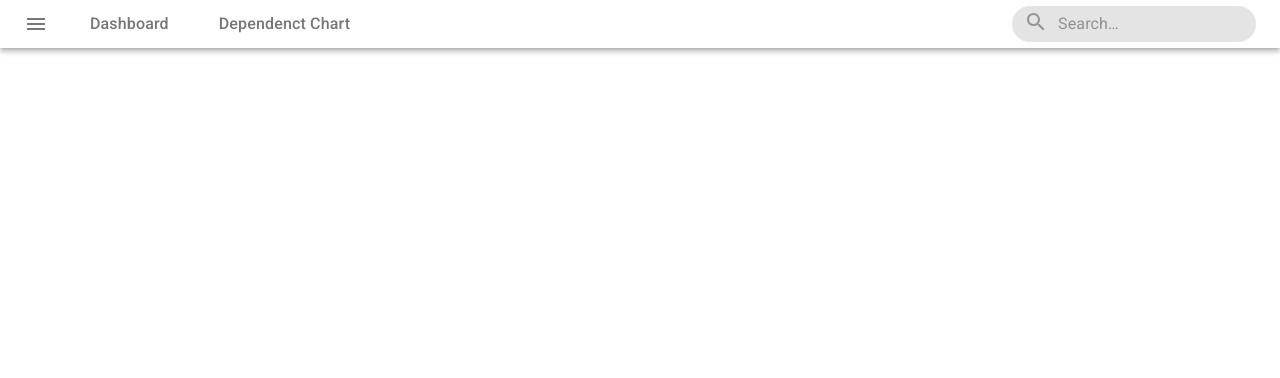
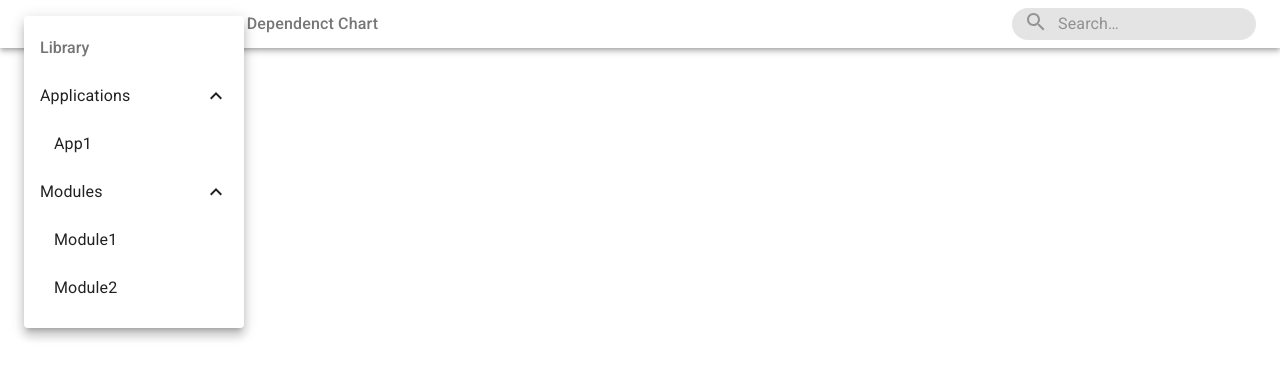
Before and after one commit to oslabs-beta/atriom-dashboard, a React app: page / in a window 1280 px wide. Both pictures are taken after a click on the button "dropMenu". Shown: the top 378 px of the page. Built offline with nearby package versions, Linux system fonts and the light colour scheme.

Commit message:
Drop Menu added. Components need to be sorted

```diff
--- a/src/components/App.js
+++ b/src/components/App.js
@@ -1,11 +1,8 @@
 import React from 'react';
 import NavBar from './NavBar';
-import "../styles/NavBar.scss"
 
 export default function App() {
   return (
-    <React.Fragment>
-      <NavBar />
-    </React.Fragment>
+    <NavBar />
   );
 }
--- /dev/null
+++ b/src/components/DropMenu.js
@@ -0,0 +1,37 @@
+import "../styles/MenuContents.scss"
+import React from 'react';
+import IconButton from '@material-ui/core/Button';
+import MenuIcon from '@material-ui/icons/Menu';
+import Menu from '@material-ui/core/Menu';
+import MenuItem from '@material-ui/core/MenuItem';
+import MenuContents from './MenuContents'
+
+export default function DropMenu() {
+  const [anchorEl, setAnchorEl] = React.useState(null);
+
+  const handleClick = (event) => {
+    // console.log(event.currentTarget.parentElement.parentElement)
+    setAnchorEl(event.currentTarget);
+  };
+
+  const handleClose = () => {
+    setAnchorEl(null);
+  };
+
+  return (
+    <div>
+      <IconButton edge="start" className="menuButton" color="inherit" aria-label="dropMenu" onClick={handleClick}>
+        <MenuIcon className="menuIcon"/>
+      </IconButton>
+      <Menu
+        id="simple-menu"
+        anchorEl={anchorEl}
+        keepMounted
+        open={Boolean(anchorEl)}
+        onClose={handleClose}
+      >
+        <MenuContents />
+      </Menu>
+    </div>
+  );
+}
--- /dev/null
+++ b/src/components/MenuContents.js
@@ -0,0 +1,65 @@
+import "../styles/MenuContents.scss"
+import React from 'react';
+import ListSubheader from '@material-ui/core/ListSubheader';
+import List from '@material-ui/core/List';
+import ListItem from '@material-ui/core/ListItem';
+import ListItemIcon from '@material-ui/core/ListItemIcon';
+import ListItemText from '@material-ui/core/ListItemText';
+import Collapse from '@material-ui/core/Collapse';
+import InboxIcon from '@material-ui/icons/MoveToInbox';
+import DraftsIcon from '@material-ui/icons/Drafts';
+import SendIcon from '@material-ui/icons/Send';
+import ExpandLess from '@material-ui/icons/ExpandLess';
+import ExpandMore from '@material-ui/icons/ExpandMore';
+import StarBorder from '@material-ui/icons/StarBorder';
+
+
+const MenuContents = () => {
+  const [open, setOpen] = React.useState(true);
+
+  const handleClick = () => {
+    setOpen(!open);
+  };
+
+  return (
+    <div className="MenuContents">
+      <List
+        component="nav"
+        aria-labelledby="nested-list-subheader"
+        subheader={
+          <ListSubheader component="div" id="nested-list-subheader">
+            Library
+          </ListSubheader>
+        }
+      >
+        <ListItem button onClick={handleClick}>
+          <ListItemText primary="Applications" />
+          {open ? <ExpandLess /> : <ExpandMore />}
+        </ListItem>
+          <Collapse in={open} timeout="auto" unmountOnExit>
+            <List component="div" disablePadding>
+              <ListItem button className="MenuContentButton">
+                <ListItemText primary="App1" className="listItem"/>
+              </ListItem>
+            </List>
+          </Collapse>
+        <ListItem button onClick={handleClick}>
+          <ListItemText primary="Modules" />
+          {open ? <ExpandLess /> : <ExpandMore />}
+        </ListItem>
+          <Collapse in={open} timeout="auto" unmountOnExit>
+            <List component="div" disablePadding>
+              <ListItem button className="MenuContentButton">
+                <ListItemText primary="Module1" className="listItem"/>
+              </ListItem>
+              <ListItem button className="MenuContentButton">
+                <ListItemText primary="Module2" className="listItem"/>
+              </ListItem>
+            </List>
+          </Collapse>
+      </List>
+    </div>
+  );
+}
+
+export default MenuContents;
--- a/src/components/NavBar.js
+++ b/src/components/NavBar.js
@@ -1,13 +1,12 @@
+import "../styles/NavBar.scss"
 import React from 'react';
 import Drawer from '@material-ui/core/Drawer';
 import AppBar from '@material-ui/core/AppBar';
 import Toolbar from '@material-ui/core/Toolbar';
 import List from '@material-ui/core/List';
-import IconButton from '@material-ui/core/IconButton';
-import MenuIcon from '@material-ui/icons/Menu';
 import Typography from '@material-ui/core/Typography';
-import InputBase from '@material-ui/core/InputBase';
-import SearchIcon from '@material-ui/icons/Search';
+import Search from './Search';
+import DropMenu from './DropMenu'
 
 
 const NavBar = () => {
@@ -30,25 +29,14 @@ const NavBar = () => {
     <div className="NavBar">
       <AppBar position="static" color="inherit">
         <Toolbar variant="dense">
-          <IconButton edge="start" className="menuButton" color="inherit" aria-label="menu">
-            <MenuIcon className="menuIcon"/>
-          </IconButton>
+          <DropMenu />
           <Typography className="navLinks">
-            <a href="#">Dashboard</a>
+            <a href="/">Dashboard</a>
           </Typography>
-          <Typography className="navLinks">
-            <a href="#">Dependenct Chart</a>
+          <Typography className="navLinks" noWrap>
+            <a href="/">Dependenct Chart</a>
           </Typography>
-          <div className="search">
-            <div className="searchIconContainer">
-              <SearchIcon className="searchIcon"/>
-            </div>
-            <InputBase
-              placeholder="Search…"
-              className="searchInput"
-              inputProps={{ 'aria-label': 'search' }}
-            />
-          </div>
+          <Search />
         </Toolbar>
       </AppBar>
     </div>
--- /dev/null
+++ b/src/components/Search.js
@@ -0,0 +1,20 @@
+import React from 'react';
+import InputBase from '@material-ui/core/InputBase';
+import SearchIcon from '@material-ui/icons/Search';
+
+const Search = () => {
+  return (
+    <div className="search">
+      <div className="searchIconContainer">
+        <SearchIcon className="searchIcon"/>
+      </div>
+      <InputBase
+        placeholder="Search…"
+        className="searchInput"
+        inputProps={{ 'aria-label': 'search' }}
+      />
+    </div>
+  )
+}
+
+export default Search;
--- /dev/null
+++ b/src/styles/MenuContents.scss
@@ -0,0 +1,11 @@
+.MenuContents {
+  width: 220px;
+}
+
+#nested-list-subheader {
+  font-size: 16px;
+}
+
+.listItem {
+  padding-left: 14px;
+}
--- a/src/styles/NavBar.scss
+++ b/src/styles/NavBar.scss
@@ -46,6 +46,7 @@ body {
 
 .search {
   width: 240px;
+  height: 28px;
   display: flex;
   margin-left: auto;
   background-color: rgb(228, 228, 228);
```
